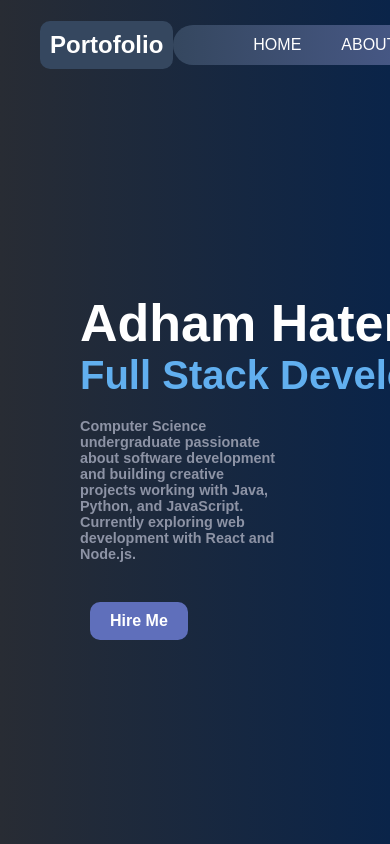
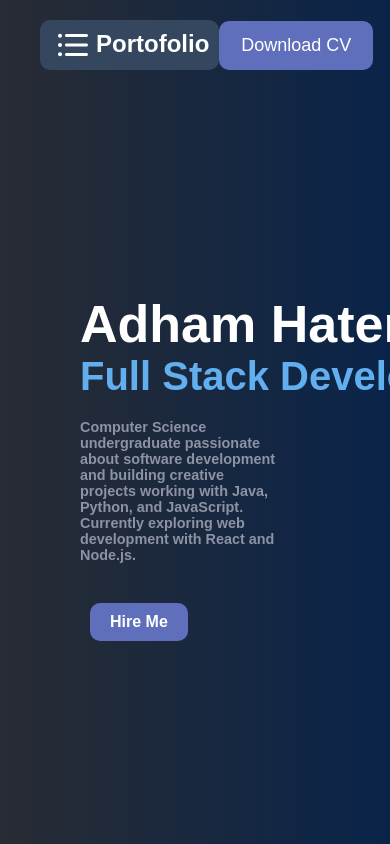
Before and after one commit to Adham-Hatem/Adham-Hatem.github.io, a React (Vite) app: page / in a window 390 px wide. Built offline with nearby package versions, Linux system fonts and the light colour scheme.

Commit message:
nav menu mobile compatibility

```diff
--- a/src/components/Navbar.jsx
+++ b/src/components/Navbar.jsx
@@ -1,20 +1,42 @@
 import { AccentContext } from "../context/AccentContext";
-import { useContext } from "react";
+import { useContext, useState, useEffect } from "react";
 import { Link } from "react-router-dom";
 import cvFile from "../assets/cv.pdf";
+import listIcon from "../assets/list-icon.svg";
 import "../main.css";
 
 function Navbar() {
   const { cycle } = useContext(AccentContext);
+  const [menuOpen, setMenuOpen] = useState(false);
+
+  useEffect(() => {
+    function handleResize() {
+      if (window.innerWidth > 1000) {
+        setMenuOpen(false);
+      }
+    }
+
+    window.addEventListener("resize", handleResize);
+
+    return () => {
+      window.removeEventListener("resize", handleResize);
+    };
+  }, []);
 
   return (
+    <>
       <nav className="nav">
-      <div className="left brand" onClick={cycle}>
-        <h1 className="clickable">Portofolio</h1>
+        <div className="brand">
+          <img
+            className="list-icon clickable"
+            src={listIcon}
+            alt="List"
+            onClick={() => setMenuOpen(!menuOpen)}
+          />
+          <h1 className="clickable" onClick={cycle}>
+            Portofolio
+          </h1>
         </div>
-
-      <div className="empty"></div>
-
         <div className="center">
           <Link to="/">
             <p className="navbarTab">HOME</p>
@@ -30,12 +52,32 @@ function Navbar() {
           </Link>
         </div>
 
-      <div className="empty"></div>
-
         <a className="downloadCvBtn" href={cvFile} download>
           Download CV
         </a>
       </nav>
+
+      {menuOpen && (
+        <>
+          <div className="overlay" onClick={() => setMenuOpen(false)} />
+
+          <div className={`mobileMenu ${menuOpen ? "open" : ""}`}>
+            <Link to="/" onClick={() => setMenuOpen(false)}>
+              HOME
+            </Link>
+            <Link to="/about" onClick={() => setMenuOpen(false)}>
+              ABOUT
+            </Link>
+            <Link to="/projects" onClick={() => setMenuOpen(false)}>
+              PROJECTS
+            </Link>
+            <Link to="/contact" onClick={() => setMenuOpen(false)}>
+              CONTACT
+            </Link>
+          </div>
+        </>
+      )}
+    </>
   );
 }
 
--- a/src/main.css
+++ b/src/main.css
@@ -85,6 +85,7 @@ nav {
   color: white;
   width: 100%;
 }
+
 .center {
   display: flex;
   justify-content: center;
@@ -101,16 +102,104 @@ nav {
     var(--accent-dark),
     var(--accent-light)
   );
+
+  @media (max-width: 1000px) {
+    display: none;
+  }
 }
-.left {
+
+.brand {
+  display: flex;
+  flex-direction: row;
+
   flex: 0 0 auto;
   background-color: var(--accent-dark);
   padding: 10px 10px;
   text-align: center;
   border-radius: 10px;
+
+  margin-right: auto;
+}
+
+.list-icon {
+  display: none;
+
+  justify-content: center;
+  align-items: center;
+
+  gap: 20px;
+  margin: 0 8px 0 8px;
+  width: 30px;
+  height: auto;
+
+  filter: brightness(0) invert(1);
+
+  @media (max-width: 1000px) {
+    display: flex;
+  }
+}
+
+.overlay {
+  position: fixed;
+  inset: 0;
+  background: rgba(0, 0, 0, 0.5);
+
+  z-index: 100;
+}
+
+.mobileMenu {
+  position: fixed;
+  top: 0;
+  left: 0;
+
+  width: 280px;
+  height: 100vh;
+
+  display: flex;
+  flex-direction: column;
+  gap: 25px;
+
+  padding: 100px 30px;
+
+  background: linear-gradient(to left, var(--accent-dark), var(--accent-light));
+
+  transform: translateX(-100%);
+  transition: transform 0.3s ease;
+
+  z-index: 101;
+}
+
+.mobileMenu.open {
+  transform: translateX(0);
+  animation: fadeInLeft 0.4s ease forwards;
+}
+
+@keyframes fadeInLeft {
+  0% {
+    opacity: 0;
+    transform: translate(-35px, 0px);
+  }
+  100% {
+    opacity: 1;
+    transform: translate(0, 0);
+  }
+}
+
+.mobileMenu a {
+  color: white;
+  text-decoration: none;
+  font-weight: 600;
+  transition: all 0.2s ease;
+}
+
+.mobileMenu a:hover {
+  transform: scale(1.1);
+  letter-spacing: 1px;
 }
 
 .downloadCvBtn {
+  margin-left: auto;
+
   flex: 0 0 auto;
   justify-content: center;
   background-color: var(--accent-light);
@@ -131,7 +220,6 @@ nav {
   transform: translateY(2px) scale(0.97);
 }
 .navbarTab {
-  cursor: pointer;
   color: white;
   transition: all 0.2s ease;
 }
```
Also changed, not shown: src/assets/list-icon.svg (added). Lines whose indentation alone changed are shown as unchanged.
